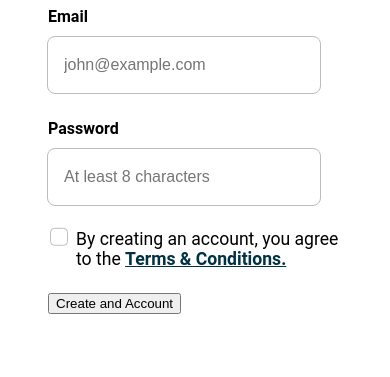
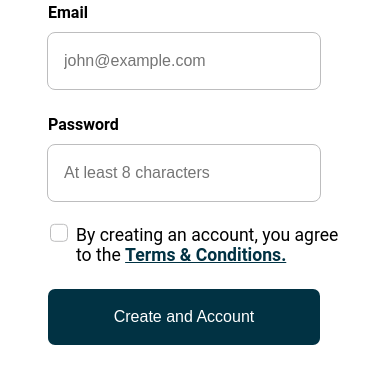
Before and after one commit to slyeet03/gradie-sign-up-challenge, a website: page index.html in a window 390 px wide. Shown: the part 677-1054 px from the top of the page. Before the commit the page ends 1023 px from the top, so only its background shows below. Drawn offline with Linux system fonts and the light colour scheme.

Commit message:
phone layout complete

```diff
--- a/app/scss/components/_index.scss
+++ b/app/scss/components/_index.scss
@@ -3,3 +3,4 @@
 @forward "phone-card";
 @forward "phone-layout";
 @forward "terms";
+@forward "button";
--- /dev/null
+++ b/app/scss/components/button.scss
@@ -0,0 +1,16 @@
+@use "../global"as *;
+
+.login-page {
+  &__create-button {
+    text-align: start;
+    button {
+      background-color: var(--rich-black);
+      color: var(--white);
+      border-radius: 7px;
+      border: none;
+      width: 17rem;
+      height: 3.5rem;
+      font-size: 1rem;
+    }
+  }
+}
--- a/app/scss/components/phone-layout.scss
+++ b/app/scss/components/phone-layout.scss
@@ -11,6 +11,7 @@
     padding-bottom: 5rem;
   }
   &__image {
+    max-height: 45vh;
     img {
       height: 45vh;
       width: 83vw;
--- a/app/scss/global/layout.scss
+++ b/app/scss/global/layout.scss
@@ -6,7 +6,6 @@ body {
   main {
     display: flex;
     flex-direction: row;
-    height: (100vh)/2;
     @include query(mobile) {
       flex-direction: column;
       height: 50%;
```
Also changed, not shown: dist/style.css, 1 other file.
